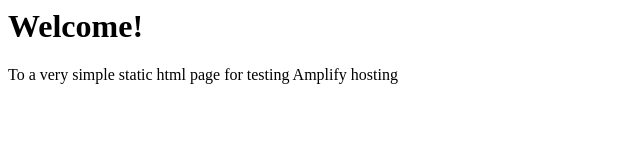
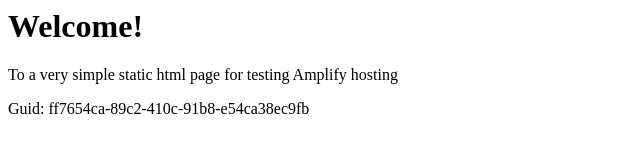
Before and after one commit to aws-aemilia-lhr/Github-PR-Commit-Integration-Test-DoNotTouch-GithubWebhookPreviewCanaryTest-v1-prod-eu-west-2, a website: page src/index.html in a window 1280 px wide. Shown: the whole page, without its empty margins (0-640 px from the left). Drawn offline with Linux system fonts and the light colour scheme.

Commit message:
commit from integ tests

```diff
--- a/src/index.html
+++ b/src/index.html
@@ -1,3 +1,5 @@
+
+
 <html lang="en">
 
 <head>
@@ -10,6 +12,6 @@
 <body>
     <h1>Welcome!</h1>
     <p>To a very simple static html page for testing Amplify hosting</p>
-</body>
+    <p>Guid: ff7654ca-89c2-410c-91b8-e54ca38ec9fb</p></body>
 
 </html>
```
